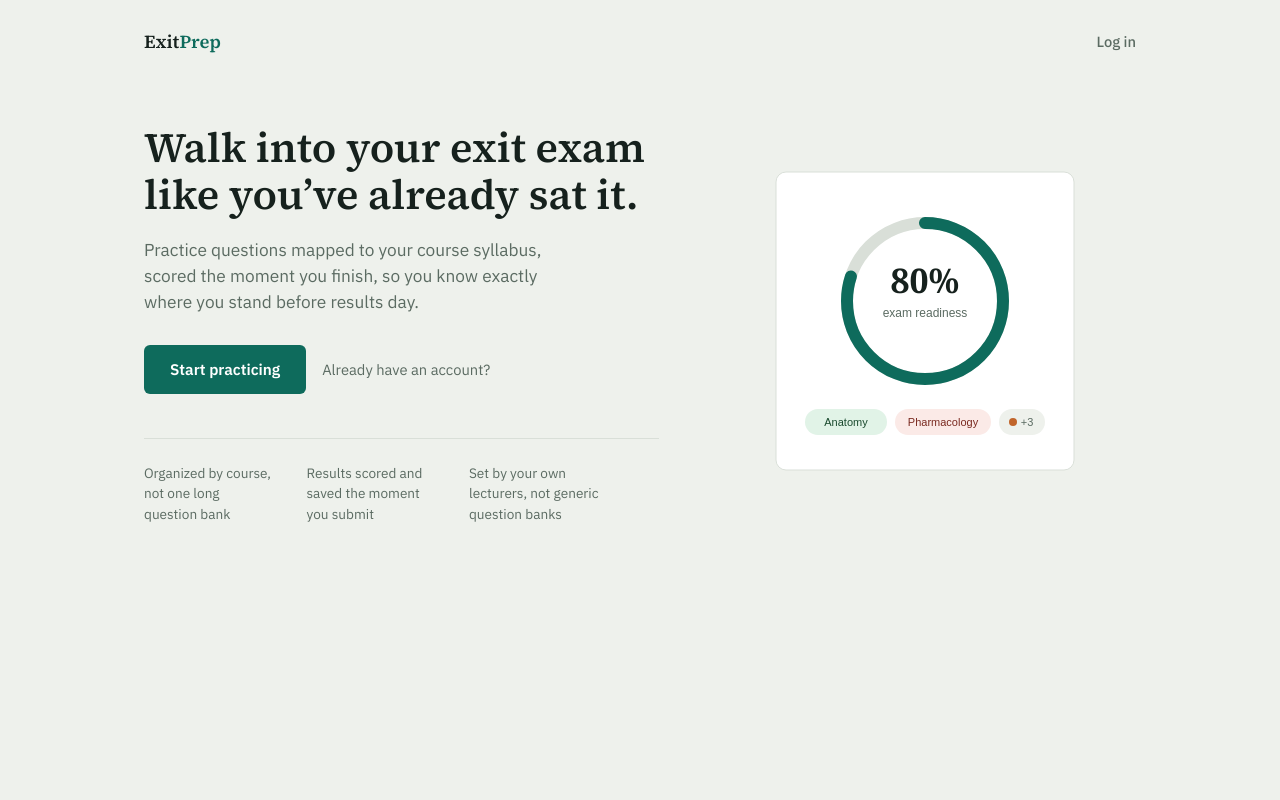
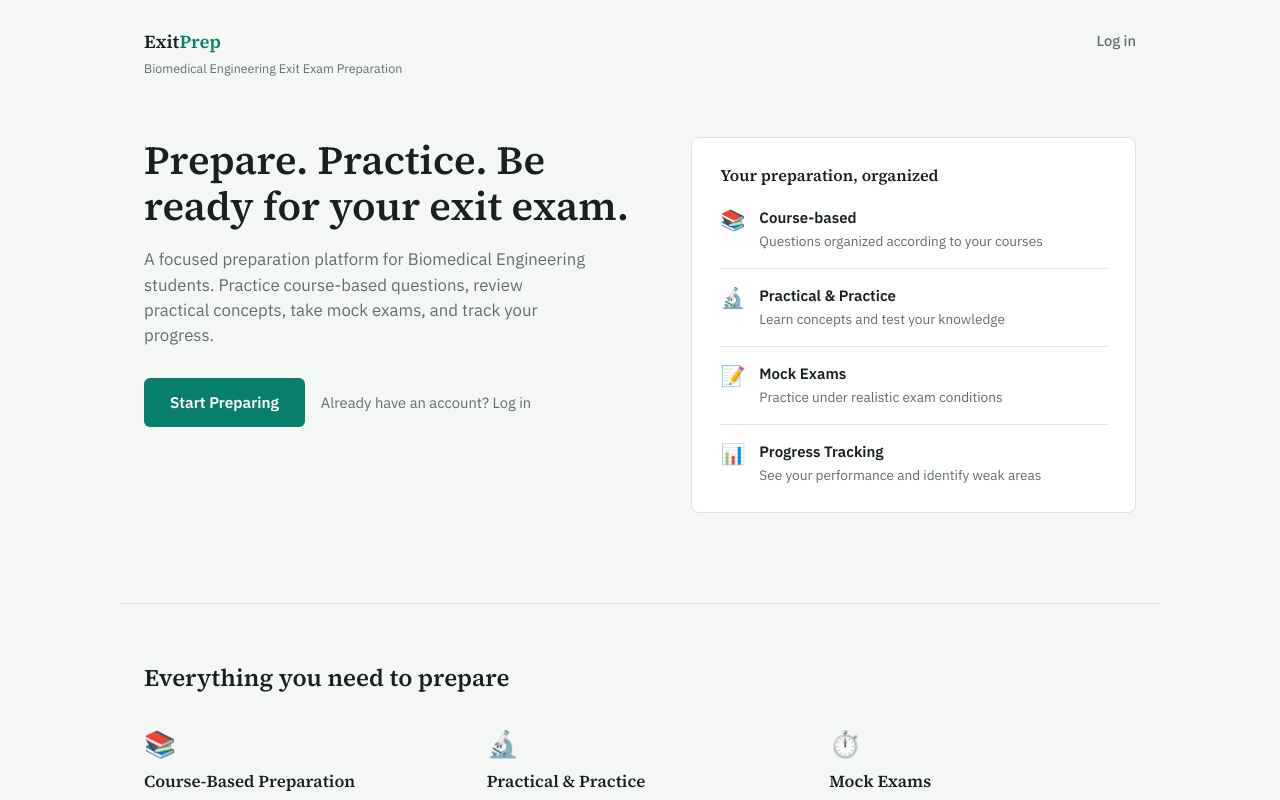
Before and after one commit to mike-dev12/-exit-exam-starter, a Next.js app: page / in a window 1280 px wide. Shown: the top 800 px of the page. Built offline with nearby package versions, Linux system fonts and the light colour scheme.

Commit message:
Redesign homepage: academic palette and copy

```diff
--- a/app/globals.css
+++ b/app/globals.css
@@ -1,14 +1,14 @@
 :root {
-  --paper: #eef1ec;
+  --paper: #f5f7f4;
   --surface: #ffffff;
-  --ink: #16211d;
-  --muted: #5b6b62;
-  --line: #d9dfd8;
-  --teal: #0e6b5c;
-  --teal-deep: #0a4f44;
-  --amber: #c1652b;
-  --success: #2f7d4f;
-  --success-bg: #e1f3e7;
+  --ink: #17211f;
+  --muted: #61706b;
+  --line: #dce3df;
+  --teal: #087f6b;
+  --teal-deep: #066a5a;
+  --amber: #d98b32;
+  --success: #2e8b57;
+  --success-bg: #e3f2e9;
   --danger: #b23a2e;
   --danger-bg: #fbeae7;
   --radius: 8px;
@@ -152,10 +152,10 @@ button:disabled {
   color: #7a2a20;
 }
 
-/* Landing page */
+/* Site header */
 .nav {
   display: flex;
-  align-items: center;
+  align-items: flex-start;
   justify-content: space-between;
   max-width: 1040px;
   margin: 0 auto;
@@ -168,10 +168,17 @@ button:disabled {
   font-size: 1.15rem;
   color: var(--ink);
   text-decoration: none;
+  display: block;
 }
 
 .wordmark span {
   color: var(--teal);
+}
+
+.nav-tagline {
+  font-size: 0.78rem;
+  color: var(--muted);
+  margin-top: 3px;
 }
 
 .nav-link {
@@ -179,30 +186,32 @@ button:disabled {
   text-decoration: none;
   font-size: 0.92rem;
   font-weight: 500;
+  margin-top: 2px;
 }
 
 .nav-link:hover {
   color: var(--ink);
 }
 
+/* Hero */
 .hero {
   max-width: 1040px;
   margin: 0 auto;
-  padding: 40px 24px 100px;
+  padding: 32px 24px 90px;
   display: grid;
-  grid-template-columns: 1.1fr 0.9fr;
+  grid-template-columns: 1.05fr 0.95fr;
   gap: 56px;
-  align-items: center;
+  align-items: start;
 }
 
 .hero h1 {
-  font-size: 2.6rem;
+  font-size: 2.5rem;
   margin-bottom: 18px;
 }
 
 .hero p.subtitle {
-  font-size: 1.08rem;
-  max-width: 42ch;
+  font-size: 1.05rem;
+  max-width: 44ch;
   margin-bottom: 30px;
 }
 
@@ -216,10 +225,12 @@ button:disabled {
   font-weight: 600;
   text-decoration: none;
   font-size: 0.96rem;
+  transition: background 0.15s ease, transform 0.15s ease;
 }
 
 .hero-cta:hover {
   background: var(--teal-deep);
+  transform: translateY(-1px);
 }
 
 .hero-secondary {
@@ -233,27 +244,101 @@ button:disabled {
   color: var(--ink);
 }
 
-.stat-row {
+/* Hero card: "Your preparation, organized" */
+.hero-card {
+  background: var(--surface);
+  border: 1px solid var(--line);
+  border-radius: var(--radius);
+  padding: 28px 28px 10px;
+}
+
+.hero-card h3 {
+  font-size: 1rem;
+  margin-bottom: 6px;
+}
+
+.feature-list-item {
   display: flex;
-  gap: 32px;
-  margin-top: 44px;
-  padding-top: 24px;
+  gap: 14px;
+  align-items: flex-start;
+  padding: 16px 0;
+  border-bottom: 1px solid var(--line);
+}
+
+.feature-list-item:last-child {
+  border-bottom: none;
+}
+
+.feature-icon {
+  font-size: 1.25rem;
+  line-height: 1.3;
+}
+
+.feature-item-title {
+  font-weight: 600;
+  font-size: 0.94rem;
+  margin-bottom: 2px;
+}
+
+.feature-item-desc {
+  font-size: 0.85rem;
+  color: var(--muted);
+  margin: 0;
+}
+
+/* Feature cards section */
+.features-section {
+  max-width: 1040px;
+  margin: 0 auto;
+  padding: 60px 24px;
   border-top: 1px solid var(--line);
 }
 
-.stat-row div {
-  display: flex;
-  flex-direction: column;
+.features-section h2 {
+  font-size: 1.5rem;
+  margin-bottom: 36px;
 }
 
-.stat-label {
-  font-size: 0.85rem;
-  color: var(--muted);
-  max-width: 16ch;
+.features-grid {
+  display: grid;
+  grid-template-columns: repeat(3, 1fr);
+  gap: 36px;
 }
 
-.hero-art {
-  justify-self: center;
+.feature-card .feature-icon {
+  font-size: 1.6rem;
+  display: block;
+  margin-bottom: 12px;
+}
+
+.feature-card h3 {
+  font-size: 1.05rem;
+  margin-bottom: 8px;
+}
+
+.feature-card p {
+  color: var(--muted);
+  font-size: 0.92rem;
+  margin: 0;
+}
+
+/* Built-for section */
+.built-for {
+  max-width: 760px;
+  margin: 0 auto;
+  padding: 50px 24px 100px;
+  border-top: 1px solid var(--line);
+}
+
+.built-for h2 {
+  font-size: 1.4rem;
+}
+
+.built-for p {
+  color: var(--muted);
+  font-size: 1rem;
+  max-width: 68ch;
+  margin: 0;
 }
 
 @media (max-width: 760px) {
@@ -262,11 +347,15 @@ button:disabled {
     padding-top: 8px;
   }
   .hero h1 {
-    font-size: 2.1rem;
+    font-size: 2.05rem;
   }
-  .hero-art {
-    order: -1;
-    max-width: 280px;
+  .features-grid {
+    grid-template-columns: 1fr;
+    gap: 28px;
+  }
+  .nav {
+    flex-direction: column;
+    gap: 10px;
   }
 }
 
@@ -303,29 +392,16 @@ button:disabled {
   animation-delay: 0.5s;
 }
 .reveal-6 {
-  animation-delay: 0.62s;
+  animation-delay: 0.4s;
 }
-
-@keyframes ring-fill {
-  from {
-    stroke-dashoffset: 490;
-  }
-  to {
-    stroke-dashoffset: 98;
-  }
+.reveal-7 {
+  animation-delay: 0.52s;
 }
-
-.ring-progress {
-  stroke-dashoffset: 490;
-  animation: ring-fill 1.3s cubic-bezier(0.16, 1, 0.3, 1) 0.55s forwards;
+.reveal-8 {
+  animation-delay: 0.64s;
 }
-
-.hero-cta {
-  transition: background 0.15s ease, transform 0.15s ease;
-}
-
-.hero-cta:hover {
-  transform: translateY(-1px);
+.reveal-9 {
+  animation-delay: 0.76s;
 }
 
 @media (prefers-reduced-motion: reduce) {
@@ -333,8 +409,4 @@ button:disabled {
     opacity: 1;
     animation: none;
   }
-  .ring-progress {
-    stroke-dashoffset: 98;
-    animation: none;
-  }
 }
--- a/app/page.js
+++ b/app/page.js
@@ -1,97 +1,121 @@
 import Link from 'next/link';
+
+const heroFeatures = [
+  {
+    icon: '📚',
+    title: 'Course-based',
+    desc: 'Questions organized according to your courses',
+  },
+  {
+    icon: '🔬',
+    title: 'Practical & Practice',
+    desc: 'Learn concepts and test your knowledge',
+  },
+  {
+    icon: '📝',
+    title: 'Mock Exams',
+    desc: 'Practice under realistic exam conditions',
+  },
+  {
+    icon: '📊',
+    title: 'Progress Tracking',
+    desc: 'See your performance and identify weak areas',
+  },
+];
+
+const featureCards = [
+  {
+    icon: '📚',
+    title: 'Course-Based Preparation',
+    desc: 'Practice questions organized according to your Biomedical Engineering courses.',
+  },
+  {
+    icon: '🔬',
+    title: 'Practical & Practice',
+    desc: 'Strengthen both theoretical knowledge and practical problem-solving skills.',
+  },
+  {
+    icon: '⏱️',
+    title: 'Mock Exams',
+    desc: 'Take timed mock examinations and review your performance.',
+  },
+];
 
 export default function Home() {
   return (
     <div>
-      <nav className="nav reveal reveal-1">
+      <header>
+        <div className="nav reveal reveal-1">
+          <div>
             <span className="wordmark">
               Exit<span>Prep</span>
             </span>
+            <div className="nav-tagline">
+              Biomedical Engineering Exit Exam Preparation
+            </div>
+          </div>
           <Link href="/login" className="nav-link">
             Log in
           </Link>
-      </nav>
+        </div>
+      </header>
 
       <div className="hero">
         <div>
           <h1 className="reveal reveal-2">
-            Walk into your exit exam like you&rsquo;ve already sat it.
+            Prepare. Practice. Be ready for your exit exam.
           </h1>
           <p className="subtitle reveal reveal-3">
-            Practice questions mapped to your course syllabus, scored the
-            moment you finish, so you know exactly where you stand before
-            results day.
+            A focused preparation platform for Biomedical Engineering
+            students. Practice course-based questions, review practical
+            concepts, take mock exams, and track your progress.
           </p>
 
           <div className="reveal reveal-4">
             <Link href="/login" className="hero-cta">
-              Start practicing
+              Start Preparing
             </Link>
             <Link href="/login" className="hero-secondary">
-              Already have an account?
+              Already have an account? Log in
             </Link>
-          </div>
-
-          <div className="stat-row reveal reveal-5">
-            <div>
-              <span className="stat-label">
-                Organized by course, not one long question bank
-              </span>
-            </div>
-            <div>
-              <span className="stat-label">
-                Results scored and saved the moment you submit
-              </span>
-            </div>
-            <div>
-              <span className="stat-label">
-                Set by your own lecturers, not generic question banks
-              </span>
-            </div>
           </div>
         </div>
 
-        <div className="hero-art reveal reveal-6">
-          <svg width="300" height="300" viewBox="0 0 300 300" fill="none" xmlns="http://www.w3.org/2000/svg">
-            <rect x="1" y="1" width="298" height="298" rx="10" fill="#ffffff" stroke="#d9dfd8" />
-            <circle cx="150" cy="130" r="78" fill="none" stroke="#d9dfd8" strokeWidth="12" />
-            <circle
-              className="ring-progress"
-              cx="150"
-              cy="130"
-              r="78"
-              fill="none"
-              stroke="#0e6b5c"
-              strokeWidth="12"
-              strokeLinecap="round"
-              strokeDasharray="490"
-              transform="rotate(-90 150 130)"
-            />
-            <text x="150" y="122" textAnchor="middle" fontSize="34" fontWeight="600" fill="#16211d" fontFamily="Georgia, serif">
-              80%
-            </text>
-            <text x="150" y="146" textAnchor="middle" fontSize="12" fill="#5b6b62" fontFamily="sans-serif">
-              exam readiness
-            </text>
-
-            <rect x="30" y="238" width="82" height="26" rx="13" fill="#e1f3e7" />
-            <text x="71" y="255" textAnchor="middle" fontSize="11" fill="#1a4a2e" fontFamily="sans-serif">
-              Anatomy
-            </text>
-
-            <rect x="120" y="238" width="96" height="26" rx="13" fill="#fbeae7" />
-            <text x="168" y="255" textAnchor="middle" fontSize="11" fill="#7a2a20" fontFamily="sans-serif">
-              Pharmacology
-            </text>
-
-            <rect x="224" y="238" width="46" height="26" rx="13" fill="#eef1ec" />
-            <circle cx="238" cy="251" r="4" fill="#c1652b" />
-            <text x="252" y="255" textAnchor="middle" fontSize="11" fill="#5b6b62" fontFamily="sans-serif">
-              +3
-            </text>
-          </svg>
+        <div className="hero-card reveal reveal-5">
+          <h3>Your preparation, organized</h3>
+          {heroFeatures.map((f, i) => (
+            <div className={`feature-list-item reveal reveal-${6 + i}`} key={f.title}>
+              <span className="feature-icon">{f.icon}</span>
+              <div>
+                <div className="feature-item-title">{f.title}</div>
+                <p className="feature-item-desc">{f.desc}</p>
               </div>
             </div>
+          ))}
+        </div>
+      </div>
+
+      <section className="features-section">
+        <h2>Everything you need to prepare</h2>
+        <div className="features-grid">
+          {featureCards.map((f) => (
+            <div className="feature-card" key={f.title}>
+              <span className="feature-icon">{f.icon}</span>
+              <h3>{f.title}</h3>
+              <p>{f.desc}</p>
+            </div>
+          ))}
+        </div>
+      </section>
+
+      <section className="built-for">
+        <h2>Built for Biomedical Engineering Students</h2>
+        <p>
+          Prepare with course-specific questions, practical scenarios,
+          calculations, image-based questions, and mock examinations
+          designed to support your exit exam preparation.
+        </p>
+      </section>
     </div>
   );
 }
```
Lines whose indentation alone changed are shown as unchanged.
